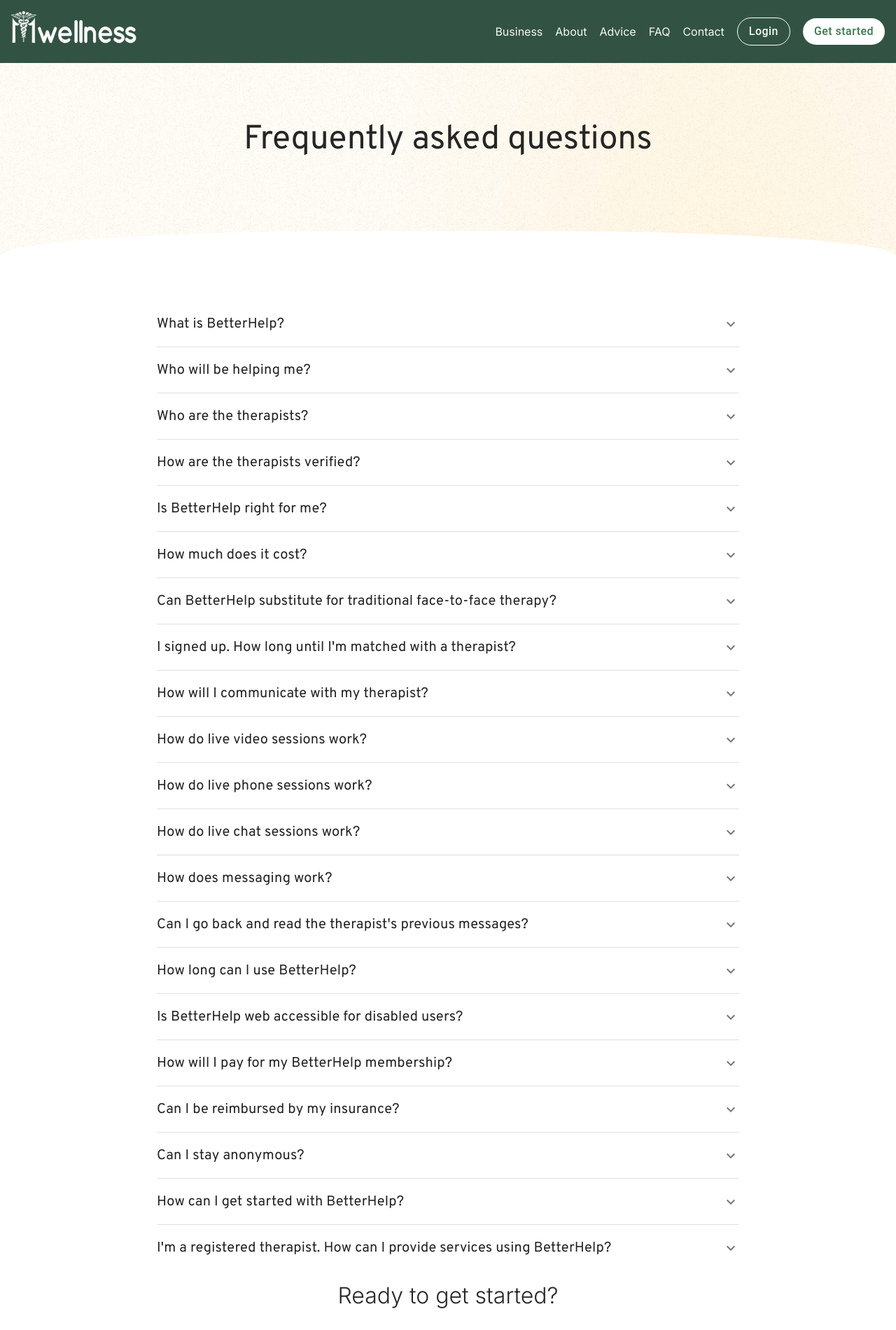
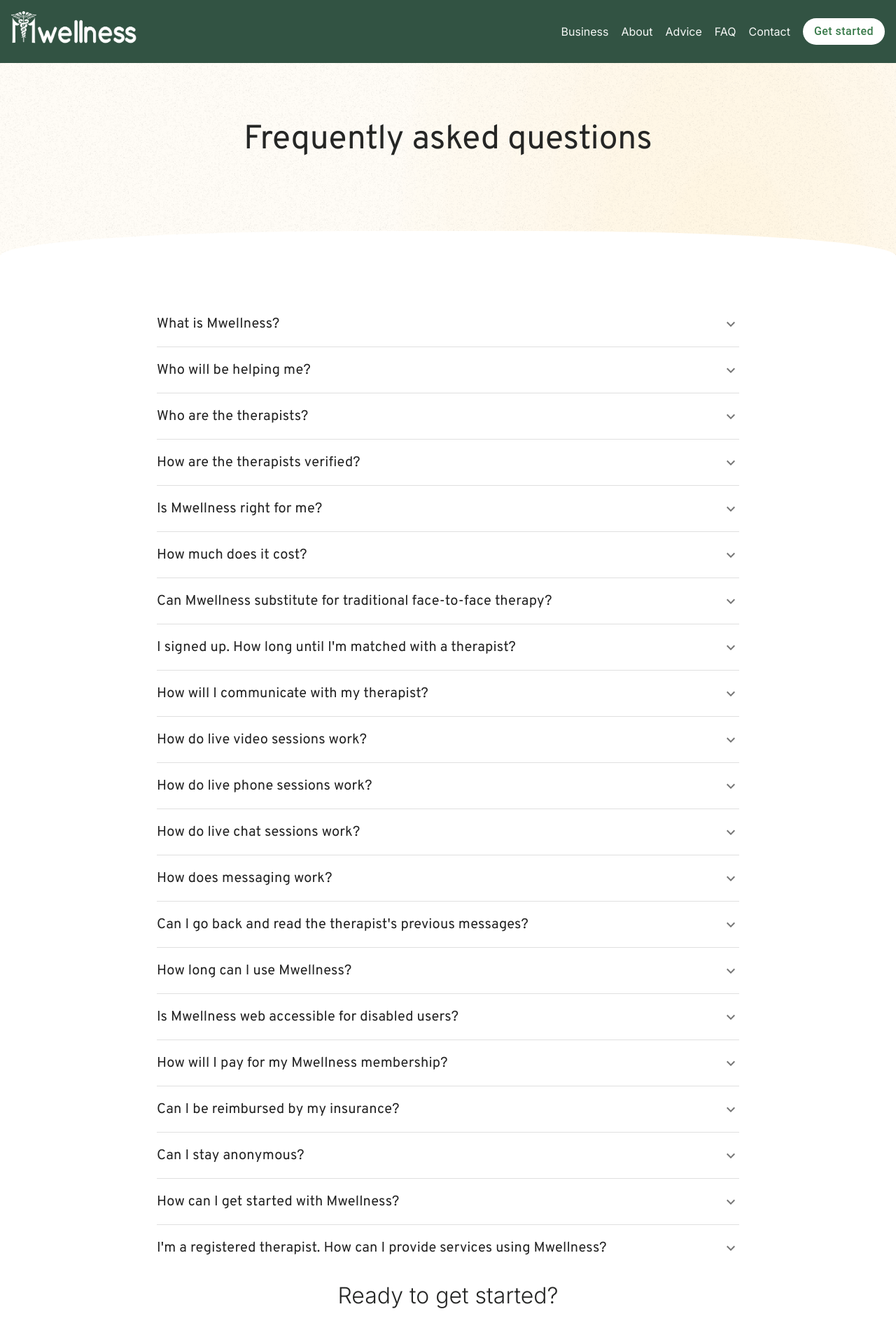
Before and after one commit to KaushalS1911/m_wellness_fe, a React (Create React App) app: page /faq in a window 1280 px wide. Shown: the top 1900 px of the page at 70% size. Built offline with nearby package versions, Linux system fonts and the light colour scheme.

Commit message:
remove betterhelp and login

```diff
--- a/src/components/faqs/Faqs.js
+++ b/src/components/faqs/Faqs.js
@@ -12,8 +12,8 @@
     };
     const data = [
         {
-            title: "What is BetterHelp?",
-            desc: "BetterHelp is the largest therapy platform in the world and it's 100% online. We change the way people approach their mental health and help them tackle life's challenges by providing accessible and affordable care. With BetterHelp, you can message a professional therapist anytime, anywhere.",
+            title: "What is Mwellness?",
+            desc: "Mwellness is the largest therapy platform in the world and it's 100% online. We change the way people approach their mental health and help them tackle life's challenges by providing accessible and affordable care. With Mwellness, you can message a professional therapist anytime, anywhere.",
         },
         {
             title: "Who will be helping me?",
@@ -25,18 +25,18 @@
             title: "How are the therapists verified?",
             desc:(<div>
                 <p>Our team ensures that every provider we bring to the platform is credentialed and in good standing. Providers who apply are required to provide proper professional documentation and proof of identity. We then cross-check their credential information with their respective organization.</p>
-                <p style={{marginBlock:"20px"}}>In addition to these checks, potential providers must also complete a case study graded by a clinician and undergo a background report. The result of this rigorous process is that less than a third of applicants who apply to work as therapists through BetterHelp are accepted to the platform.</p>
+                <p style={{marginBlock:"20px"}}>In addition to these checks, potential providers must also complete a case study graded by a clinician and undergo a background report. The result of this rigorous process is that less than a third of applicants who apply to work as therapists through Mwellness are accepted to the platform.</p>
                 <p>We also show the full credential information for each provider to make it easy for you to do your own due diligence on your therapist.</p>
             </div>)
         },{
-            title: "Is BetterHelp right for me?",
-            desc:"BetterHelp may be right for you if you're looking to improve the quality of your life. Whenever there is anything that interferes with your happiness or prevents you from achieving your goals, we may be able to help. We also have therapists who specialize in specific issues such as stress, anxiety, relationships, parenting, depression, addictions, eating, sleeping, trauma, anger, family conflicts, LGBT matters, grief, religion, self esteem, and more."
+            title: "Is Mwellness right for me?",
+            desc:"Mwellness may be right for you if you're looking to improve the quality of your life. Whenever there is anything that interferes with your happiness or prevents you from achieving your goals, we may be able to help. We also have therapists who specialize in specific issues such as stress, anxiety, relationships, parenting, depression, addictions, eating, sleeping, trauma, anger, family conflicts, LGBT matters, grief, religion, self esteem, and more."
         },{
             title: "How much does it cost?",
-            desc:"The cost of therapy through BetterHelp ranges from $65 to $90 per week (billed every 4 weeks) and it is based on your location, source, preferences, and therapist availability. You can cancel your membership at any time, for any reason."
+            desc:"The cost of therapy through Mwellness ranges from $65 to $90 per week (billed every 4 weeks) and it is based on your location, source, preferences, and therapist availability. You can cancel your membership at any time, for any reason."
         },{
-            title: "Can BetterHelp substitute for traditional face-to-face therapy?",
-            desc:"The professionals who work through BetterHelp are registered therapists who hold the proper credentials to provide therapy. However, while the service may have similar benefits, it's not capable of substituting for traditional face-to-face therapy in every case. Please note that your therapist won't be able to make any official diagnosis, to fulfill any court order or prescribe medication."
+            title: "Can Mwellness substitute for traditional face-to-face therapy?",
+            desc:"The professionals who work through Mwellness are registered therapists who hold the proper credentials to provide therapy. However, while the service may have similar benefits, it's not capable of substituting for traditional face-to-face therapy in every case. Please note that your therapist won't be able to make any official diagnosis, to fulfill any court order or prescribe medication."
         },{
             title: "I signed up. How long until I'm matched with a therapist?",
             desc:"This process can take a few hours or a few days, depending on therapist availability."
@@ -77,25 +77,25 @@
             title: "Can I go back and read the therapist's previous messages?",
             desc:"Yes. You can always login to your account and read all the therapist's messages to you. This may help you in reflecting and remembering some of the guidance and input that you received. This is one of the main advantages of e-therapy."
         },{
-            title: "How long can I use BetterHelp?",
+            title: "How long can I use Mwellness?",
             desc:"This depends on your needs and varies a lot from one person to another. Some people feel they get most of the value after just a few weeks, while others prefer to stick to the program for an extended period of time. This is completely up to you."
         },{
-            title: "Is BetterHelp web accessible for disabled users?",
+            title: "Is Mwellness web accessible for disabled users?",
             desc:"We strive to deliver a web experience that is aligned with the most recent Web Content Accessibility Guidelines (WCAG) at the AA level, published by World Wide Web Consortium (W3C)."
         },{
-            title: "How will I pay for my BetterHelp membership?",
-            desc:"Your membership payments will be charged to a credit card or PayPal on a recurring basis. If you accomplish your goals or if you find therapy with BetterHelp to no longer be helpful for any reason, you can simply cancel the subscription."
+            title: "How will I pay for my Mwellness membership?",
+            desc:"Your membership payments will be charged to a credit card or PayPal on a recurring basis. If you accomplish your goals or if you find therapy with Mwellness to no longer be helpful for any reason, you can simply cancel the subscription."
         },{
             title: "Can I be reimbursed by my insurance?",
-            desc:"Neither BetterHelp nor Therapists on the BetterHelp Platform submit claims to Medicare, Medicaid or health insurers. Services offered using this site are generally not covered by health insurance, Medicare or Medicaid.\n"
+            desc:"Neither Mwellness nor Therapists on the Mwellness Platform submit claims to Medicare, Medicaid or health insurers. Services offered using this site are generally not covered by health insurance, Medicare or Medicaid.\n"
         },{
             title: "Can I stay anonymous?",
             desc:"When you sign up we do not ask you for your full name or contact information but rather a \"nickname\" created by you that will be used to identify you in the system. When you decide to start the therapy process, we will ask you for your contact information for emergency situations, such as if your therapist believes that you or someone else might be in danger. Your therapist may also request additional information about you when it is required by their licensing board guidelines. All of this data is protected by the confidentiality requirements of the therapist’s board and licensure, similar to in-office therapy."
         },{
-            title: "How can I get started with BetterHelp?",
+            title: "How can I get started with Mwellness?",
             desc:"Click here to get started."
         },{
-            title: "I'm a registered therapist. How can I provide services using BetterHelp?",
+            title: "I'm a registered therapist. How can I provide services using Mwellness?",
             desc:"Please start the application process by clicking here."
         },
     ];
--- a/src/components/global/Header.js
+++ b/src/components/global/Header.js
@@ -105,26 +105,26 @@
                       {/*>*/}
                       {/*  */}
                       {/*</Button>*/}
-                        <Button
-                            className="overpass"
-                            variant="outlined"
-                            sx={{
-                                fontSize: "20px",
-                                borderRadius: "30px",
-                                color: "darkGreen",
-                                borderColor: "darkGreen",
-                                padding: "5px 36px",
-                                textTransform: "inherit",
-                                "&:hover": {
-                                    borderColor: "darkGreen",
-                                    backgroundColor: "#F5FBF4",
-                                },
-                                // my: { xs: "40px", lg: "unset" },
-                                width:"100%",
-                            }}
-                        >
-                            Login
-                        </Button>
+                      {/*  <Button*/}
+                      {/*      className="overpass"*/}
+                      {/*      variant="outlined"*/}
+                      {/*      sx={{*/}
+                      {/*          fontSize: "20px",*/}
+                      {/*          borderRadius: "30px",*/}
+                      {/*          color: "darkGreen",*/}
+                      {/*          borderColor: "darkGreen",*/}
+                      {/*          padding: "5px 36px",*/}
+                      {/*          textTransform: "inherit",*/}
+                      {/*          "&:hover": {*/}
+                      {/*              borderColor: "darkGreen",*/}
+                      {/*              backgroundColor: "#F5FBF4",*/}
+                      {/*          },*/}
+                      {/*          // my: { xs: "40px", lg: "unset" },*/}
+                      {/*          width:"100%",*/}
+                      {/*      }}*/}
+                      {/*  >*/}
+                      {/*      Login*/}
+                      {/*  </Button>*/}
                     </ListItem>
                     <ListItem button>
                         <NavLink to={'getStarted'} style={{width:"100%"}}>
@@ -208,26 +208,26 @@
                   </Box>
                 </NavLink>
               ))}
-              <Box>
-                <Button
-                  sx={{
-                    // fontWeight: "600",
-                    border: "1px solid white",
-                    py: "5px",
-                    px: "16px",
-                    textTransform: "unset",
-                    fontSize: { lg: "16px", xs: "14px" },
-                    color: "white",
-                    borderRadius: "20px",
-                    "&:hover": {
-                      color: "liteGreen",
-                      borderColor: "liteGreen",
-                    },
-                  }}
-                >
-                  Login
-                </Button>
-              </Box>
+              {/*<Box>*/}
+              {/*  <Button*/}
+              {/*    sx={{*/}
+              {/*      // fontWeight: "600",*/}
+              {/*      border: "1px solid white",*/}
+              {/*      py: "5px",*/}
+              {/*      px: "16px",*/}
+              {/*      textTransform: "unset",*/}
+              {/*      fontSize: { lg: "16px", xs: "14px" },*/}
+              {/*      color: "white",*/}
+              {/*      borderRadius: "20px",*/}
+              {/*      "&:hover": {*/}
+              {/*        color: "liteGreen",*/}
+              {/*        borderColor: "liteGreen",*/}
+              {/*      },*/}
+              {/*    }}*/}
+              {/*  >*/}
+              {/*    Login*/}
+              {/*  </Button>*/}
+              {/*</Box>*/}
               <Box>
                <NavLink to={'getStarted'}>
                    <Button
--- a/src/index.css
+++ b/src/index.css
@@ -163,31 +163,18 @@
   font-size: 34px;
   transform: translateY(-50%);
 }
-.css-114p2tk-MuiMobileStepper-dot{
-  width:50px !important;
-  height: 5px !important;
-  border-radius: unset !important;
-  background-color: #DCE2DA !important;
 
-}
-.css-26w9jf-MuiMobileStepper-dot{
-  width:50px !important;
-  border-radius: unset !important;
-  background-color: #325343 !important;
-  height: 5px !important;
-
-}
 #mainSwiper .swiper-wrapper {
   height: 100% !important;
   margin-block: 50px;
 
 }
 .container {
-  -webkit-overflow-scrolling: touch; /* enables momentum scrolling */
-  scrollbar-width: none; /* Firefox */
-  -ms-overflow-style: none; /* IE and Edge */
+  -webkit-overflow-scrolling: touch;
+  scrollbar-width: none;
+  -ms-overflow-style: none;
 }
 
 ::-webkit-scrollbar {
-  display: none; /* Safari and Chrome */
+  display: none;
 }
```
